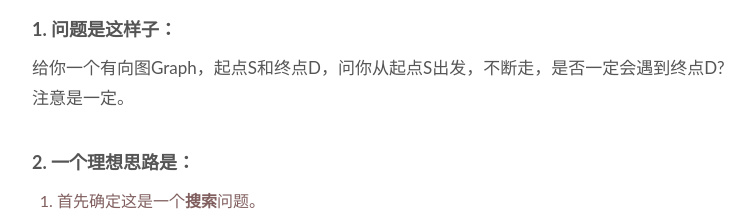
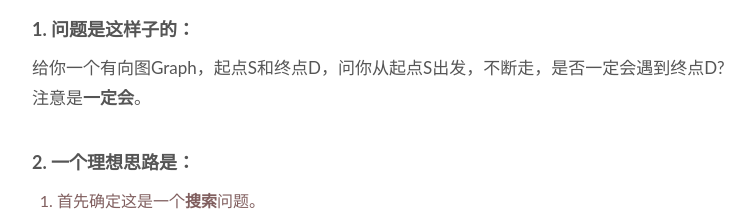
Before and after one commit to WillWang-X/willwang-x.github.io, a Jekyll site: the page built from _posts/2018-02-18-shift.md, in a window 1280 px wide. Shown: the part 609-820 px from the top of the page, without its empty margins (258-1013 px from the left). Built offline with Jekyll 4.4.1, drawn with Linux system fonts in a browser that asks for light colours; some of the changed text lies outside the part shown.

Commit message:
add problem shift

```diff
--- a/_posts/2018-02-18-shift.md
+++ b/_posts/2018-02-18-shift.md
@@ -15,9 +15,9 @@
 
 ![谷歌面试题](https://i.imgur.com/W9znpVm.jpg)
 
-### 1. 问题是这样子：
+### 1. 问题是这样子的：
 
-给你一个有向图Graph，起点S和终点D，问你从起点S出发，不断走，是否一定会遇到终点D? 注意是一定。
+给你一个有向图Graph，起点S和终点D，问你从起点S出发，不断走，是否一定会遇到终点D? 注意是**一定会**。
 
 ### 2. 一个理想思路是：
 
@@ -46,6 +46,8 @@
 ## 4. 想再玩一会？
 
 [287. Find the Duplicate Number](https://leetcode.com/problems/find-the-duplicate-number/description/) : 再挖掘一下，问题就可以用酒瓶装新酒了(142. Linked List Cycle II)。
+[237. Delete Node in a Linked List
+](https://leetcode.com/problems/delete-node-in-a-linked-list/description/): 如何偷天换柱？想想《嫌疑犯x的献身》
 
 <br>
 <br>
```
